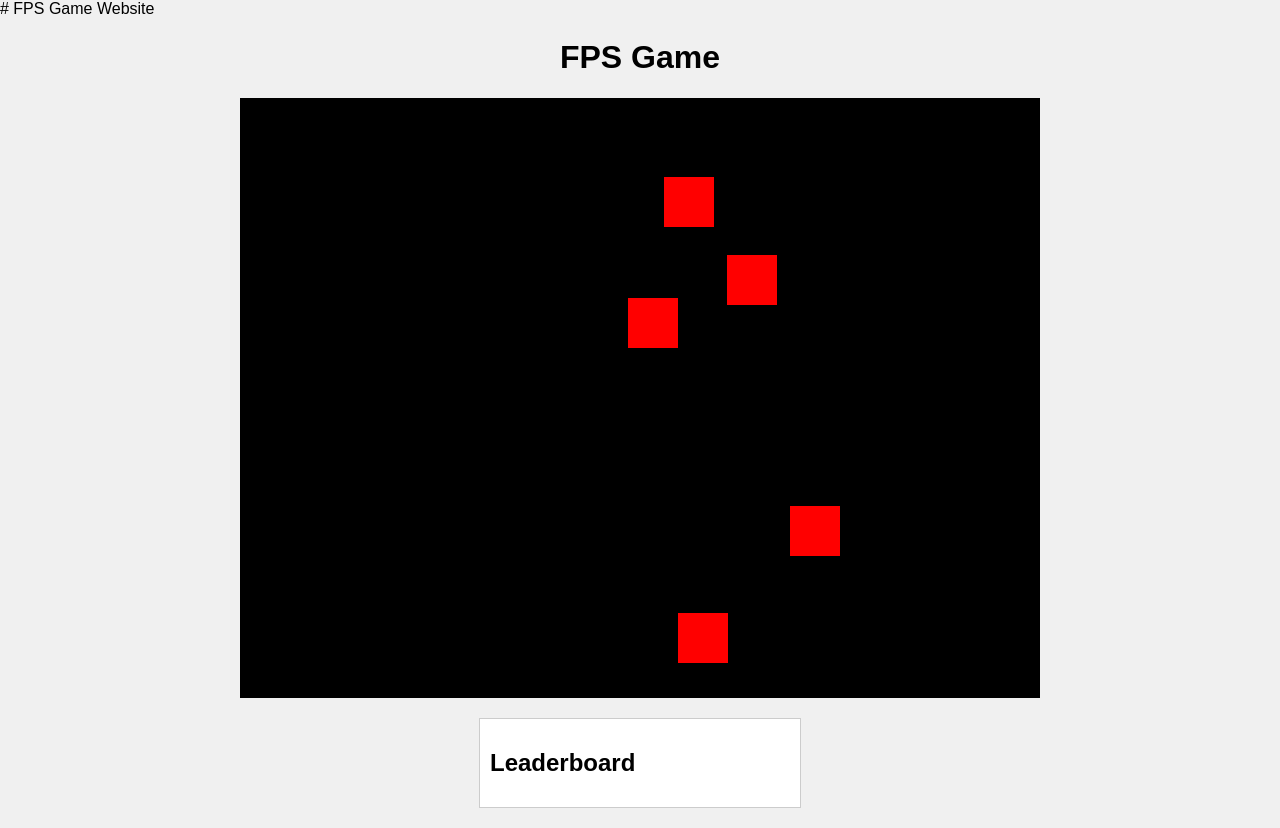
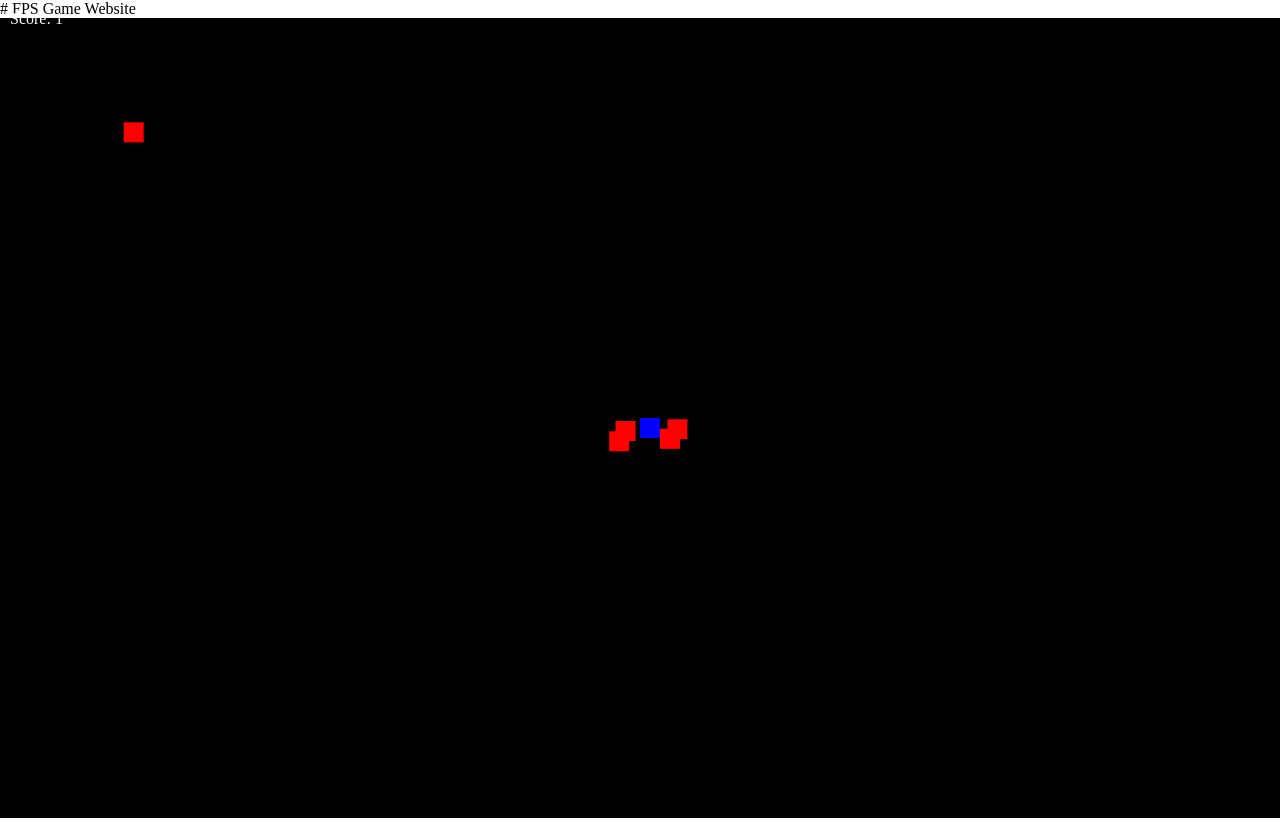
Before and after one commit to quickvr/PJ-DISCORD, a plain HTML site: page index.html in a window 1280 px wide. Drawn offline with Linux system fonts and the light colour scheme.

Commit message:
Update index.html

```diff
--- a/index.html
+++ b/index.html
@@ -7,81 +7,57 @@
     <meta name="viewport" content="width=device-width, initial-scale=1.0">
     <title>FPS Game</title>
     <style>
-        body {
-            font-family: Arial, sans-serif;
-            background-color: #f0f0f0;
-            margin: 0;
-            padding: 0;
-        }
-        #gameArea {
-            width: 800px;
-            height: 600px;
-            background-color: #000;
-            position: relative;
-            margin: 20px auto;
-            overflow: hidden;
-        }
-        .enemy {
-            width: 50px;
-            height: 50px;
-            background-color: red;
-            position: absolute;
-        }
-        #leaderboard {
-            width: 300px;
-            margin: 20px auto;
-            background-color: #fff;
-            padding: 10px;
-            border: 1px solid #ccc;
-        }
+        body { margin: 0; overflow: hidden; }
+        canvas { display: block; background: #000; }
+        #leaderboard { position: absolute; top: 10px; left: 10px; color: white; }
     </style>
 </head>
 <body>
+    <div id="leaderboard">Score: 0</div>
+    <canvas id="gameCanvas"></canvas>
+    <script>
+        const canvas = document.getElementById('gameCanvas');
+        const ctx = canvas.getContext('2d');
+        canvas.width = window.innerWidth;
+        canvas.height = window.innerHeight;
 
-    <h1 style="text-align: center;">FPS Game</h1>
-    <div id="gameArea"></div>
-    <div id="leaderboard">
-        <h2>Leaderboard</h2>
-        <ul id="scoreList"></ul>
-    </div>
+        let player = { x: canvas.width / 2, y: canvas.height / 2, score: 0 };
+        let enemies = [];
+        const enemyCount = 5;
 
-    <script>
-        let score = 0;
-        const enemies = [];
-        const gameArea = document.getElementById('gameArea');
-        const scoreList = document.getElementById('scoreList');
-
-        function createEnemy() {
-            const enemy = document.createElement('div');
-            enemy.className = 'enemy';
-            enemy.style.top = Math.random() * (gameArea.clientHeight - 50) + 'px';
-            enemy.style.left = Math.random() * (gameArea.clientWidth - 50) + 'px';
-            gameArea.appendChild(enemy);
-            enemies.push(enemy);
+        for (let i = 0; i < enemyCount; i++) {
+            enemies.push({ x: Math.random() * canvas.width, y: Math.random() * canvas.height });
         }
 
-        function shootEnemy(event) {
-            const x = event.clientX - gameArea.offsetLeft;
-            const y = event.clientY - gameArea.offsetTop;
+        function update() {
+            ctx.clearRect(0, 0, canvas.width, canvas.height);
+            ctx.fillStyle = 'blue';
+            ctx.fillRect(player.x, player.y, 20, 20);
 
             enemies.forEach((enemy, index) => {
-                const rect = enemy.getBoundingClientRect();
-                if (x >= rect.left && x <= rect.right && y >= rect.top && y <= rect.bottom) {
-                    gameArea.removeChild(enemy);
+                ctx.fillStyle = 'red';
+                ctx.fillRect(enemy.x, enemy.y, 20, 20);
+                if (Math.abs(player.x - enemy.x) < 20 && Math.abs(player.y - enemy.y) < 20) {
+                    player.score++;
                     enemies.splice(index, 1);
-                    score += 10;
-                    updateLeaderboard();
+                    enemies.push({ x: Math.random() * canvas.width, y: Math.random() * canvas.height });
                 }
+                enemy.x += (player.x - enemy.x) * 0.01;
+                enemy.y += (player.y - enemy.y) * 0.01;
             });
+
+            document.getElementById('leaderboard').innerText = `Score: ${player.score}`;
+            requestAnimationFrame(update);
         }
 
-        function updateLeaderboard() {
-            scoreList.innerHTML = `<li>Score: ${score}</li>`;
-        }
+        window.addEventListener('keydown', (e) => {
+            if (e.key === 'ArrowUp') player.y -= 5;
+            if (e.key === 'ArrowDown') player.y += 5;
+            if (e.key === 'ArrowLeft') player.x -= 5;
+            if (e.key === 'ArrowRight') player.x += 5;
+        });
 
-        document.addEventListener('click', shootEnemy);
-        setInterval(createEnemy, 1000);
+        update();
     </script>
-
 </body>
 </html>
```
